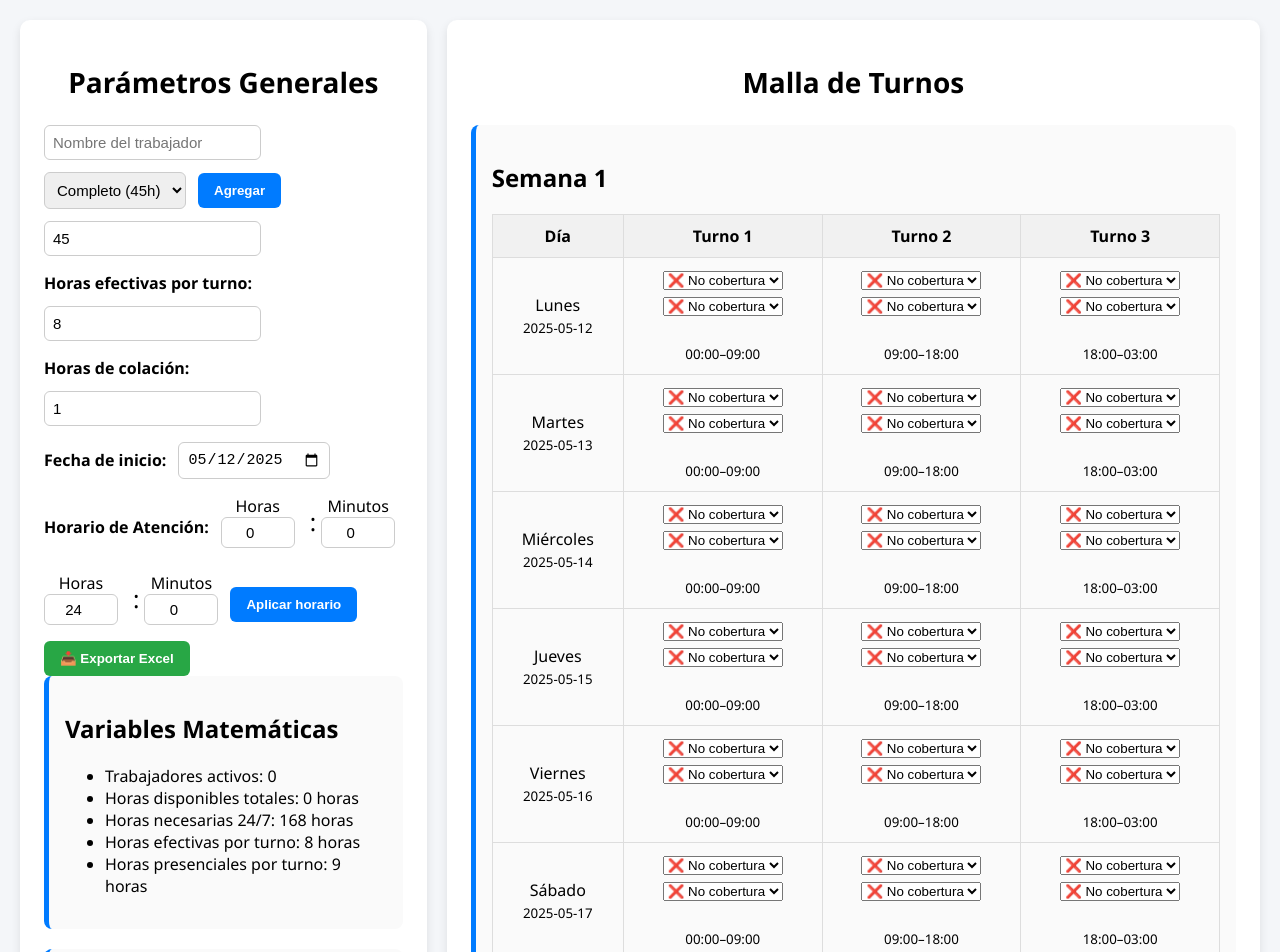
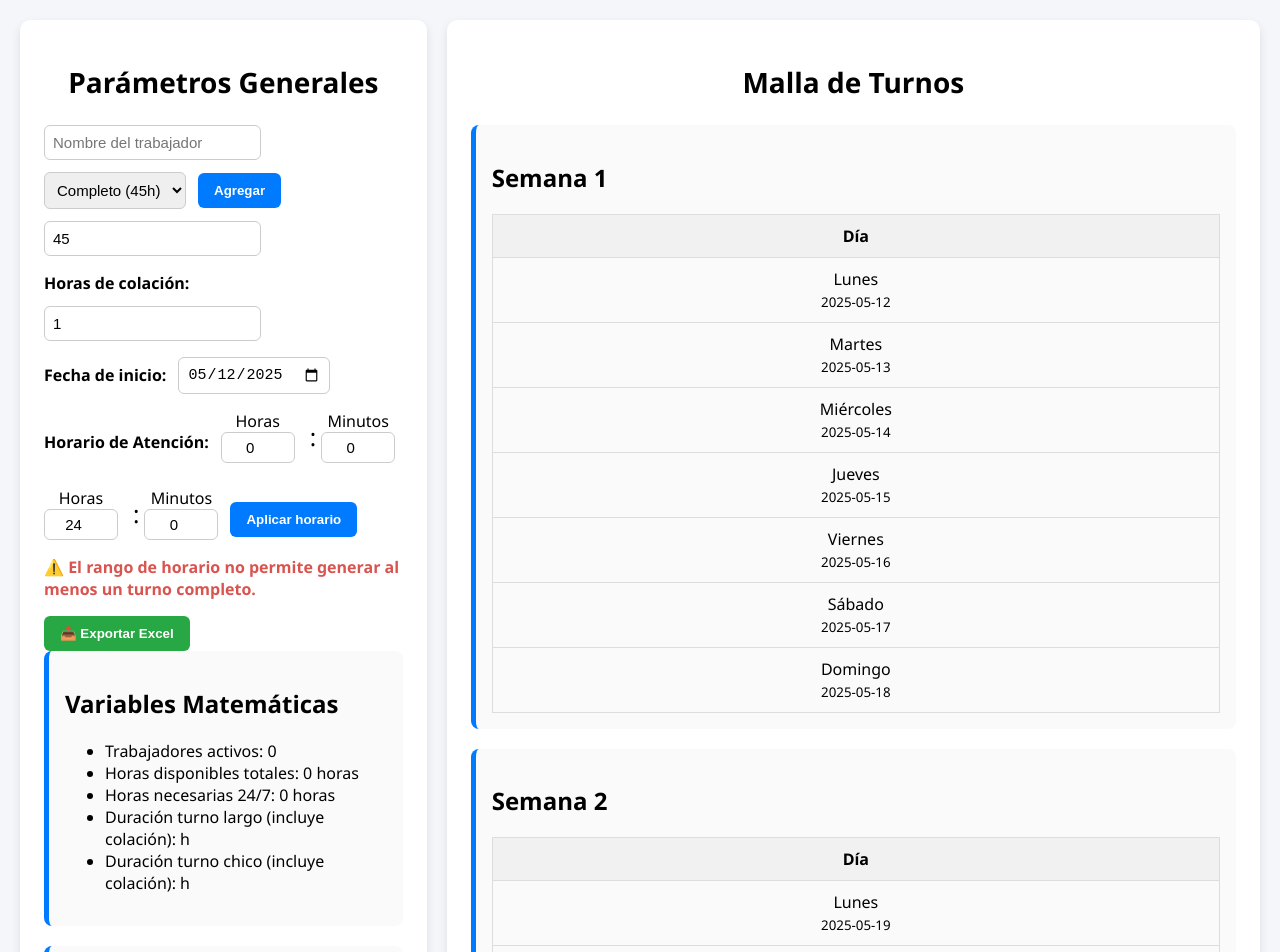
Before and after one commit to Panchoking/proyecto-t_maestro, a React (Vite) app: page / in a window 1280 px wide. Shown: the top 952 px of the page. Built offline with nearby package versions, Linux system fonts and the light colour scheme.

Commit message:
logica de rotacion y componente refacotrizado

```diff
--- a/src/App.jsx
+++ b/src/App.jsx
@@ -1,9 +1,10 @@
-import TurnoRotativo from './TurnoRotativos';
+import TurnoRotativos from './TurnoRotativos';
+
 
 function App() {
   return (
     <div>
-      <TurnoRotativo />
+      <TurnoRotativos/>
     </div>
   );
 }
--- a/src/TurnoRotativos.jsx
+++ b/src/TurnoRotativos.jsx
@@ -4,12 +4,14 @@ import { saveAs } from 'file-saver';
 import './TurnoRotativos.css';
 
 const TurnoRotativos = () => {
+  const [datosTurnos, setDatosTurnos] = useState([]);
+  const [horasEfectivasPorTurno] = useState(8);
   const [trabajadores, setTrabajadores] = useState([]);
   const [nuevoTrabajador, setNuevoTrabajador] = useState('');
   const [tipoContrato, setTipoContrato] = useState('Completo');
   const [horasContrato, setHorasContrato] = useState(45); // valor por defecto
   const [t, setT] = useState(0.5);
-  const [semanas, setSemanas] = useState(4);
+  const [semanas] = useState(4);
   const [fechaInicio, setFechaInicio] = useState(() => {
     const hoy = new Date();
     hoy.setDate(hoy.getDate() - ((hoy.getDay() + 6) % 7)); // Lunes anterior
@@ -23,8 +25,6 @@ const TurnoRotativos = () => {
   const [horarioCierreInput, setHorarioCierreInput] = useState(horarioCierre);
 
 
-
-  const [horasEfectivasPorTurno, setHorasEfectivasPorTurno] = useState(8);
   const [horasColacion, setHorasColacion] = useState(1);
 
   // variables para inicio de semana dinamico
@@ -40,11 +40,6 @@ const TurnoRotativos = () => {
   }, [inicioSemana, diasFuncionamiento]);
 
 
-  const formato24 = (horaDecimal) => {
-    const horas = Math.floor(horaDecimal).toString().padStart(2, '0');
-    const minutos = Math.round((horaDecimal % 1) * 60).toString().padStart(2, '0');
-    return `${horas}:${minutos}:00`;
-  };
 
   function formatearHora(decimal) {
     const horas = Math.floor(decimal % 24); // 💡 resetea cada 24 horas
@@ -57,7 +52,7 @@ const TurnoRotativos = () => {
   }
 
 
-  const generarTurnosDinamicos = (inicio, fin, duracionTurno, solape = 0, es247 = false) => {
+  function generarTurnosDinamicos(inicio, fin, duracionTurno, solape = 0, es247 = false) {
     const turnos = [];
     let actual = inicio;
     let index = 1;
@@ -65,17 +60,15 @@ const TurnoRotativos = () => {
     const limite = fin;
 
     while (true) {
-      let inicioTurno = actual;
-      let finTurno = actual + duracionTurno;
+      const inicioTurno = actual;
+      const finTurno = actual + duracionTurno;
 
-      // ⚠️ Detener si el turno comienza después del cierre
+      // Validación de fin normal
       if (!es247 && inicioTurno >= limite) break;
 
-      // ✅ Si el turno completo se pasa del cierre en modo NO 24/7...
+      // Turno ajustado si sobrepasa el rango
       if (!es247 && finTurno > limite) {
         const nuevoInicio = limite - duracionTurno;
-
-        // Verificar si el nuevo inicio sigue dentro del rango de apertura
         if (nuevoInicio >= inicio) {
           turnos.push({
             nombre: `Turno ${index}`,
@@ -86,10 +79,10 @@ const TurnoRotativos = () => {
             cruzaDia: limite >= 24
           });
         }
-        break; // No seguir generando más turnos
+        break;
       }
 
-      // ✅ Agregar turno normalmente
+      // Crear turno normal
       turnos.push({
         nombre: `Turno ${index}`,
         inicio: inicioTurno,
@@ -99,84 +92,19 @@ const TurnoRotativos = () => {
         cruzaDia: finTurno >= 24
       });
 
-      actual += duracionTurno - solape;
+      // 🔁 Avanzar correctamente al siguiente inicio
+      actual = finTurno - solape;
       index++;
 
-      // ⏹️ En modo 24/7, detener al completar 24 horas
+      // Condición para 24/7
       if (es247 && actual >= inicio + 24) break;
     }
+    console.log(turnos.map(t => `${t.nombre}: ${t.inicioVisual} – ${t.finVisual}`));
 
     return turnos;
-  };
+  }
 
 
-
-
-
-  const turnos = useMemo(() => {
-    // ⏱️ Cálculo total del turno (efectivo + colación)
-    const duracionTurnoTotal = horasEfectivasPorTurno + horasColacion;
-
-    // 🔍 Detectar si es 24/7 (ej: mismo valor apertura y cierre)
-    const es247 = ((horarioCierre - horarioAbierto + 24) % 24) === 0;
-
-    // 🔁 Rango total disponible
-    const finReal = es247
-      ? horarioAbierto + 24
-      : (horarioCierre > horarioAbierto
-        ? horarioCierre
-        : horarioCierre + 24);
-
-    const rangoDisponible = finReal - horarioAbierto;
-
-    // ⚠️ Si el rango no alcanza ni para un turno, abortar
-    if (rangoDisponible < duracionTurnoTotal) {
-      alert("❗ El rango horario definido no permite ni un turno completo. Amplía el rango o reduce la duración.");
-      return [];
-    }
-
-    // 🧮 Calcular cuántos turnos caben en el rango
-    const maxTurnos = Math.floor(rangoDisponible / duracionTurnoTotal);
-
-    // ✅ Si solo cabe uno, no hay solape
-    if (maxTurnos <= 1 || es247) {
-      return generarTurnosDinamicos(horarioAbierto, finReal, duracionTurnoTotal, 0, es247);
-    }
-
-    // 🔧 Ajustar solape para encajar la mayor cantidad posible sin pasarse
-    const solapeCalculado = ((maxTurnos * duracionTurnoTotal) - rangoDisponible) / (maxTurnos - 1);
-
-    return generarTurnosDinamicos(horarioAbierto, finReal, duracionTurnoTotal, solapeCalculado, es247);
-
-  }, [horarioAbierto, horarioCierre, horasEfectivasPorTurno, horasColacion]);
-
-
-
-
-
-
-  const agregarTrabajador = () => {
-    if (nuevoTrabajador.trim() !== '' && horasContrato > 0) {
-      setTrabajadores([...trabajadores, {
-        nombre: nuevoTrabajador.trim(),
-        tipoContrato,
-        horasDisponibles: horasContrato
-      }]);
-      setNuevoTrabajador('');
-      setHorasContrato(45); // resetea al valor por defecto
-    }
-  };
-
-
-
-  const eliminarTrabajador = (index) => {
-    const nuevosTrabajadores = [...trabajadores];
-    nuevosTrabajadores.splice(index, 1);
-    setTrabajadores(nuevosTrabajadores);
-  };
-
-
-  // nueva formula para distribucion de turnos
 
   function calcularDistribucionTurnos(H, D, t, horarioAbierto) {
     if (D > 6) D = 6;
@@ -249,16 +177,63 @@ const TurnoRotativos = () => {
   }
 
 
+  const turnos = useMemo(() => {
+    if (trabajadores.length === 0) return [];
 
-  //funcion para rotar turnos
+    const es247 = ((horarioCierre - horarioAbierto + 24) % 24) === 0;
+    const finReal = es247
+      ? horarioAbierto + 24
+      : (horarioCierre > horarioAbierto ? horarioCierre : horarioCierre + 24);
 
-  function rotarTrabajadores(trabajadores, semana, baseCount = 4) {
-    const base = trabajadores.slice(0, baseCount);
-    const extras = trabajadores.slice(baseCount);
-    const rotacionCircular = base.map((_, i) => base[(i + semana) % base.length]);
-    return [...rotacionCircular, ...extras];
+    const rangoDisponible = finReal - horarioAbierto;
+
+    const duracionMaximaTurno = horasEfectivasPorTurno + horasColacion;
+
+    // 🔢 Cuántos turnos se necesitan como mínimo
+    let nTurnos = Math.ceil(rangoDisponible / duracionMaximaTurno);
+
+    // 🧮 Duración base sin solape
+    let duracionSinSolape = rangoDisponible / nTurnos;
+
+    // 🔁 Calcular solape para encajar los turnos sin dejar huecos
+    let solape = 0;
+    if (nTurnos > 1) {
+      solape = ((nTurnos * duracionSinSolape) - rangoDisponible) / (nTurnos - 1);
     }
 
+    return generarTurnosDinamicos(
+      horarioAbierto,
+      finReal,
+      duracionSinSolape,
+      solape,
+      es247
+    );
+  }, [trabajadores, horarioAbierto, horarioCierre, horasEfectivasPorTurno, horasColacion]);
+
+
+
+
+
+
+  const agregarTrabajador = () => {
+    if (nuevoTrabajador.trim() !== '' && horasContrato > 0) {
+      setTrabajadores([...trabajadores, {
+        nombre: nuevoTrabajador.trim(),
+        tipoContrato,
+        horasDisponibles: horasContrato
+      }]);
+      setNuevoTrabajador('');
+      setHorasContrato(45); // resetea al valor por defecto
+    }
+  };
+
+
+
+  const eliminarTrabajador = (index) => {
+    const nuevosTrabajadores = [...trabajadores];
+    nuevosTrabajadores.splice(index, 1);
+    setTrabajadores(nuevosTrabajadores);
+  };
 
 
 
@@ -278,7 +253,7 @@ const TurnoRotativos = () => {
         distribuciones[trabajador.nombre] = calcularDistribucionTurnos(
           trabajador.horasDisponibles,
           diasFuncionamiento,
-          t, // ✅ ahora usa bien la granularidad
+          t,
           horarioAbierto
         );
       } catch (e) {
@@ -286,44 +261,32 @@ const TurnoRotativos = () => {
       }
     });
 
-
-    for (let semana = 0; semana < semanas; semana++) {
-
-      const semanaData = { semana: semana + 1, dias: [] };
-      const horasSemanaTrabajador = Object.fromEntries(trabajadores.map(t => [t.nombre, 0]));
-
-      for (let diaIndex = 0; diaIndex < dias.length; diaIndex++) {
-        const diaContinuo = semana * dias.length + diaIndex;
-
-
-        const fecha = new Date(fechaInicio);
-        fecha.setDate(fecha.getDate() + semana * 7 + diaIndex);
-        const fechaISO = fecha.toISOString().split('T')[0];
-        const diaNombre = dias[diaIndex];
-
-        const diaData = { dia: diaNombre, fecha: fechaISO, asignaciones: [] };
-
-        const validarElegibilidad = (trabajador) => {
+    const validarElegibilidad = (
+      trabajador,
+      turnoSeleccionado,
+      duracionTurnoReal,
+      diaData,
+      diaNombre,
+      fechaISO,
+      horasSemanaTrabajador
+      , diaIndex
+    ) => {
       const dist = distribuciones[trabajador.nombre];
       if (!dist) return false;
 
       const Ji = dist.jornadas[diaIndex];
       if (Ji === 0) return false;
 
-          // Ya asignado hoy
       const yaAsignadoHoy = diaData.asignaciones.some(a =>
         a.trabajadores.some(t => t.nombre === trabajador.nombre)
       );
       if (yaAsignadoHoy) return false;
 
-          // Máximo 2 domingos
       if (diaNombre === "Domingo" && domingosContador[trabajador.nombre] >= 2) return false;
 
-          // Tiene suficientes horas disponibles esta semana
       const horasRestantesSemana = trabajador.horasDisponibles - horasSemanaTrabajador[trabajador.nombre];
-          if (horasRestantesSemana < Ji) return false;
+      if (horasRestantesSemana < duracionTurnoReal) return false;
 
-          // ✅ Validar 12 horas mínimo de descanso desde el último turno
       const fechaInicioActual = new Date(fechaISO);
       const Ei = dist.entradas[diaIndex];
       fechaInicioActual.setHours(Math.floor(Ei), (Ei % 1) * 60);
@@ -333,9 +296,11 @@ const TurnoRotativos = () => {
         .filter(d => new Date(d.fecha) <= fechaInicioActual)
         .sort((a, b) => new Date(a.fecha) - new Date(b.fecha))
         .slice(-2)
-            .flatMap(dia => dia.asignaciones.filter(
-              a => a.trabajadores.some(t => t.nombre === trabajador.nombre)
-            ));
+        .flatMap(dia =>
+          dia.asignaciones.filter(a =>
+            a.trabajadores.some(t => t.nombre === trabajador.nombre)
+          )
+        );
 
       for (let asign of turnosAnteriores) {
         const turnoAnterior = turnos.find(t => t.nombre === asign.turno);
@@ -350,11 +315,10 @@ const TurnoRotativos = () => {
         if (horasDescanso < 12) return false;
       }
 
-          // ✅ Validar que no haya trabajado 6 días seguidos
       const diasPrevios = resultado
         .flatMap(sem => sem.dias)
         .filter(d => new Date(d.fecha) < new Date(fechaISO))
-            .slice(-6); // últimos 6 días previos
+        .slice(-6);
 
       let consecutivos = 0;
       for (let dia of diasPrevios) {
@@ -363,7 +327,7 @@ const TurnoRotativos = () => {
         );
         if (trabajoEseDia) {
           consecutivos++;
-              if (consecutivos >= 6) return false; // ❌ no elegible
+          if (consecutivos >= 6) return false;
         } else {
           consecutivos = 0;
         }
@@ -372,30 +336,49 @@ const TurnoRotativos = () => {
       return true;
     };
 
+    const asignarTurno = (
+      trabajador,
+      turnoIndex,
+      turnoSeleccionado,
+      duracionTurnoReal,
+      diaIndex,
+      diaNombre,
+      diaData,
+      fechaISO,
+      horasSemanaTrabajador
+    ) => {
+      const dist = distribuciones[trabajador.nombre];
 
-        const asignarTurno = (trabajador, turnoIndex) => {
-          const dist = distribuciones[trabajador.nombre];
-          const Ei = dist.entradas?.[diaIndex];
-          const Ji = dist.jornadas?.[diaIndex] || 0;
-          const Si = isFinite(Ei) ? Ei + Ji + horasColacion : null;
+      const horarioTexto = `${formatearHora(turnoSeleccionado.inicio)}–${formatearHora(turnoSeleccionado.fin)}`;
 
-          const horarioTexto = isFinite(Ei) && isFinite(Si)
-            ? `${formatearHora(Ei)}–${formatearHora(Si)}`
-            : "—";
+      // ✅ Validación segura
+      if (typeof horasSemanaTrabajador !== 'object' || horasSemanaTrabajador === null) {
+        console.error("❌ horasSemanaTrabajador no es un objeto válido", horasSemanaTrabajador);
+        return;
+      }
 
-          horasTrabajadasPorTrabajador[trabajador.nombre] += Ji;
-          horasSemanaTrabajador[trabajador.nombre] += Ji;
-          horasAsignadas[trabajador.nombre] += Ji;
-          if (diaNombre === "Domingo") domingosContador[trabajador.nombre]++;
+      // ✅ Inicializar si falta
+      if (!(trabajador.nombre in horasSemanaTrabajador)) {
+        horasSemanaTrabajador[trabajador.nombre] = 0;
+      }
 
-          let asignacion = diaData.asignaciones.find(a => a.turno === turnos[turnoIndex].nombre);
+      horasTrabajadasPorTrabajador[trabajador.nombre] += duracionTurnoReal;
+      horasSemanaTrabajador[trabajador.nombre] += duracionTurnoReal;
+      horasAsignadas[trabajador.nombre] += duracionTurnoReal;
+
+      if (diaNombre === "Domingo") {
+        domingosContador[trabajador.nombre]++;
+      }
+
+      let asignacion = diaData.asignaciones.find(a => a.turno === turnoSeleccionado.nombre);
+
       if (!asignacion) {
         asignacion = {
-              turno: turnos[turnoIndex].nombre,
+          turno: turnoSeleccionado.nombre,
           horario: horarioTexto,
           trabajadores: [],
           tipo: dist.clasificacion[diaIndex],
-              duracion: Ji,
+          duracion: duracionTurnoReal,
           fecha: fechaISO
         };
         diaData.asignaciones.push(asignacion);
@@ -405,16 +388,52 @@ const TurnoRotativos = () => {
     };
 
 
+    for (let semana = 0; semana < semanas; semana++) {
+      const semanaData = { semana: semana + 1, dias: [] };
+      const horasSemanaTrabajador = Object.fromEntries(trabajadores.map(t => [t.nombre, 0]));
+
+      for (let diaIndex = 0; diaIndex < dias.length; diaIndex++) {
+        const diaContinuo = semana * dias.length + diaIndex;
+        const fecha = new Date(fechaInicio);
+        fecha.setDate(fecha.getDate() + diaContinuo);
+        const fechaISO = fecha.toISOString().split('T')[0];
+        const diaNombre = dias[diaIndex];
+
+        const diaData = { dia: diaNombre, fecha: fechaISO, asignaciones: [] };
 
         for (let turnoIndex = 0; turnoIndex < turnos.length; turnoIndex++) {
+          const turnoSeleccionado = turnos[turnoIndex];
+          const duracionTurnoReal = turnoSeleccionado.fin - turnoSeleccionado.inicio;
+
           const totalTurnIndex = diaContinuo * turnos.length + turnoIndex;
           const trabajador = trabajadores[totalTurnIndex % trabajadores.length];
 
-          if (trabajador && validarElegibilidad(trabajador)) {
-            asignarTurno(trabajador, turnoIndex);
+          if (
+            trabajador &&
+            validarElegibilidad(
+              trabajador,
+              turnoSeleccionado,
+              duracionTurnoReal,
+              diaData,
+              diaNombre,
+              fechaISO,
+              horasSemanaTrabajador
+
+            )
+          ) {
+            asignarTurno(
+              trabajador,
+              turnoIndex,
+              turnoSeleccionado,
+              duracionTurnoReal,
+              diaIndex,
+              diaNombre,
+              diaData,
+              fechaISO,
+              horasSemanaTrabajador // ✅ ahora está en la posición correcta
+            );
           }
         }
-
 
         semanaData.dias.push(diaData);
       }
@@ -427,8 +446,6 @@ const TurnoRotativos = () => {
       horasTrabajadasPorTrabajador
     };
   };
-
-
 
 
 
@@ -471,13 +488,18 @@ const TurnoRotativos = () => {
 
 
 
-  const turnosPorDia = turnos.length;
-  const diasPorSemana = dias.length;
-  const totalHorasSemana = turnos.length * horasEfectivasPorTurno * diasPorSemana;
+
+  // ✅ Suma las jornadas reales directamente:
+  const totalHorasSemana = datosTurnos.reduce((semAcc, sem) =>
+    semAcc + sem.dias.reduce((diaAcc, dia) =>
+      diaAcc + dia.asignaciones.reduce((asigAcc, asig) =>
+        asigAcc + asig.duracion * asig.trabajadores.length, 0)
+      , 0)
+    , 0);
   const totalHorasDisponibles = trabajadores.reduce((total, trabajador) => total + trabajador.horasDisponibles, 0);
   //const datosTurnos = generarTurnos();//cambiar
-  const duracionTurnoTotal = horasEfectivasPorTurno + horasColacion;
-  const [datosTurnos, setDatosTurnos] = useState([]);
+
+
   const [horasTrabajadasPorTrabajador, setHorasTrabajadas] = useState({});
   useEffect(() => {
     if (horasColacion < 0.5) {
@@ -486,15 +508,33 @@ const TurnoRotativos = () => {
       return;
     }
     const { resultado, horasTrabajadasPorTrabajador } = generarTurnos();
-    const postProcesado = rellenarNoCoberturaConExtras(resultado, horasTrabajadasPorTrabajador, trabajadores, duracionTurnoTotal);
+    let distEjemplo = null;
+    try {
+      distEjemplo = calcularDistribucionTurnos(
+        trabajadores[0]?.horasDisponibles || 45,
+        diasFuncionamiento,
+        t,
+        horarioAbierto
+      );
+    } catch (e) {
+      console.warn("Distribución inválida para el cálculo base:", e.message);
+    }
+
+    const mEjemplo = distEjemplo?.m || 0;
+
+    const postProcesado = rellenarNoCoberturaConExtras(
+      resultado,
+      horasTrabajadasPorTrabajador,
+      trabajadores,
+      mEjemplo
+    );
     setDatosTurnos(postProcesado.resultado);
     setHorasTrabajadas(postProcesado.horasAsignadas);
-    //setDatosTurnos(resultado);
-    //setHorasTrabajadas(horasTrabajadasPorTrabajador);
+
     setDescansosIncorrectos(validarDescansos(resultado));
     setDomingosTrabajados(contarDomingos(resultado));
 
-  }, [trabajadores, semanas, horasEfectivasPorTurno, horasColacion, horarioAbierto, horarioCierre, fechaInicio, inicioSemana, diasFuncionamiento]);
+  }, [trabajadores, semanas, horasColacion, horarioAbierto, horarioCierre, fechaInicio, inicioSemana, diasFuncionamiento]);
 
   const exportarExcel = () => {
     // Cabecera dinámica con los nombres de los turnos activos
@@ -712,40 +752,16 @@ const TurnoRotativos = () => {
   const [violacionesDiasSeguidos, setViolacionesDiasSeguidos] = useState([]);
 
 
+  const [descansosIncorrectos, setDescansosIncorrectos] = useState([]);
 
-
-  const tieneInfraccion = (nombreTrabajador, diaActual, turnoActual) => {
-    return descansosIncorrectos.some(
-      (d) =>
-        d.trabajador === nombreTrabajador &&
-        d.diaActual === diaActual &&
-        d.turnoActual === turnoActual
-    );
-  };
-
-  //const descansosIncorrectos = validarDescansos();//cambio
-  //memo
-  /*const descansosIncorrectos = useMemo(() => {
-    if (!datosTurnos || datosTurnos.length === 0) return [];
-    return validarDescansos(datosTurnos);
-  }, [datosTurnos]);*/
-
-  const [descansosIncorrectos, setDescansosIncorrectos] = useState([]);
-  //const domingosTrabajados = contarDomingos();//cambio
-  //memo
-  /* const domingosTrabajados = useMemo(() => {
-     if (!datosTurnos || datosTurnos.length === 0) return {};
-     return contarDomingos(datosTurnos);
-   }, [datosTurnos]);*/
   const [domingosTrabajados, setDomingosTrabajados] = useState({});
 
-  const horasTurnoPresencial = horasEfectivasPorTurno + horasColacion;
   const trabajadoresMinimos = Math.ceil(totalHorasSemana / 45);
-  //const cumpleHoras = totalHorasDisponibles >= totalHorasSemana;
+
   const [cumpleHoras, setCumpleHoras] = useState(true);
-  //const cumpleCantidadTrabajadores = trabajadores.length >= trabajadoresMinimos;
+  ;
   const [cumpleCantidadTrabajadores, setCumpleCantidadTrabajadores] = useState(true);
-  //const cumpleDomingosLibres = Object.values(domingosTrabajados).every((domingos) => (semanas - domingos) >= 2);
+
   const [cumpleDomingosLibres, setCumpleDomingosLibres] = useState(true);
 
 
@@ -796,7 +812,7 @@ const TurnoRotativos = () => {
 
 
   useEffect(() => {
-    const totalHoras = turnos.length * horasEfectivasPorTurno * dias.length;
+    const totalHoras = totalHorasSemana;
     const minTrabajadores = Math.ceil(totalHoras / 45);
     const horasDisponibles = trabajadores.reduce((acc, t) => acc + t.horasDisponibles, 0);
 
@@ -813,7 +829,7 @@ const TurnoRotativos = () => {
 
     const violaciones = validarDiasSeguidos(datosTurnos);
     setViolacionesDiasSeguidos(violaciones);
-  }, [datosTurnos, trabajadores, turnos, dias.length, horasEfectivasPorTurno, horasColacion, semanas]);
+  }, [datosTurnos, trabajadores, turnos, dias.length, horasColacion, semanas]);
 
 
 
@@ -858,15 +874,6 @@ const TurnoRotativos = () => {
             </ul>
           </div>
         )}
-
-        <div className="input-group">
-          <label>Horas efectivas por turno:</label>
-          <input
-            type="number"
-            value={horasEfectivasPorTurno}
-            onChange={(e) => setHorasEfectivasPorTurno(Number(e.target.value))}
-          />
-        </div>
 
         <div className="input-group">
           <label>Horas de colación:</label>
@@ -995,8 +1002,9 @@ const TurnoRotativos = () => {
             <li>Trabajadores activos: {trabajadores.length}</li>
             <li>Horas disponibles totales: {totalHorasDisponibles} horas</li>
             <li>Horas necesarias 24/7: {totalHorasSemana} horas</li>
-            <li>Horas efectivas por turno: {horasEfectivasPorTurno} horas</li>
-            <li>Horas presenciales por turno: {horasTurnoPresencial} horas</li>
+            <li>Duración turno largo (incluye colación): {trabajadores[0] && calcularDistribucionTurnos(trabajadores[0].horasDisponibles, diasFuncionamiento, t, horarioAbierto).J_l} h</li>
+            <li>Duración turno chico (incluye colación): {trabajadores[0] && calcularDistribucionTurnos(trabajadores[0].horasDisponibles, diasFuncionamiento, t, horarioAbierto).J_ch} h</li>
+
           </ul>
         </div>
 
@@ -1208,4 +1216,34 @@ export default TurnoRotativos;
      // Aceptar solo turnos que comienzan y terminan dentro del horario definido
      return (turnoInicio >= rangoInicio && turnoFin <= rangoFin);
    });
- }, [horarioAbierto, horarioCierre]);*/
+ }, [horarioAbierto, horarioCierre]);
+
+   const formato24 = (horaDecimal) => {
+    const horas = Math.floor(horaDecimal).toString().padStart(2, '0');
+    const minutos = Math.round((horaDecimal % 1) * 60).toString().padStart(2, '0');
+    return `${horas}:${minutos}:00`;
+  };
+
+
+  const tieneInfraccion = (nombreTrabajador, diaActual, turnoActual) => {
+    return descansosIncorrectos.some(
+      (d) =>
+        d.trabajador === nombreTrabajador &&
+        d.diaActual === diaActual &&
+        d.turnoActual === turnoActual
+    );
+  };
+
+
+    //funcion para rotar turnos
+
+  function rotarTrabajadores(trabajadores, semana, baseCount = 4) {
+    const base = trabajadores.slice(0, baseCount);
+    const extras = trabajadores.slice(baseCount);
+    const rotacionCircular = base.map((_, i) => base[(i + semana) % base.length]);
+    return [...rotacionCircular, ...extras];
+  }
+
+
+
+ */
```
Lines whose indentation alone changed are shown as unchanged.
